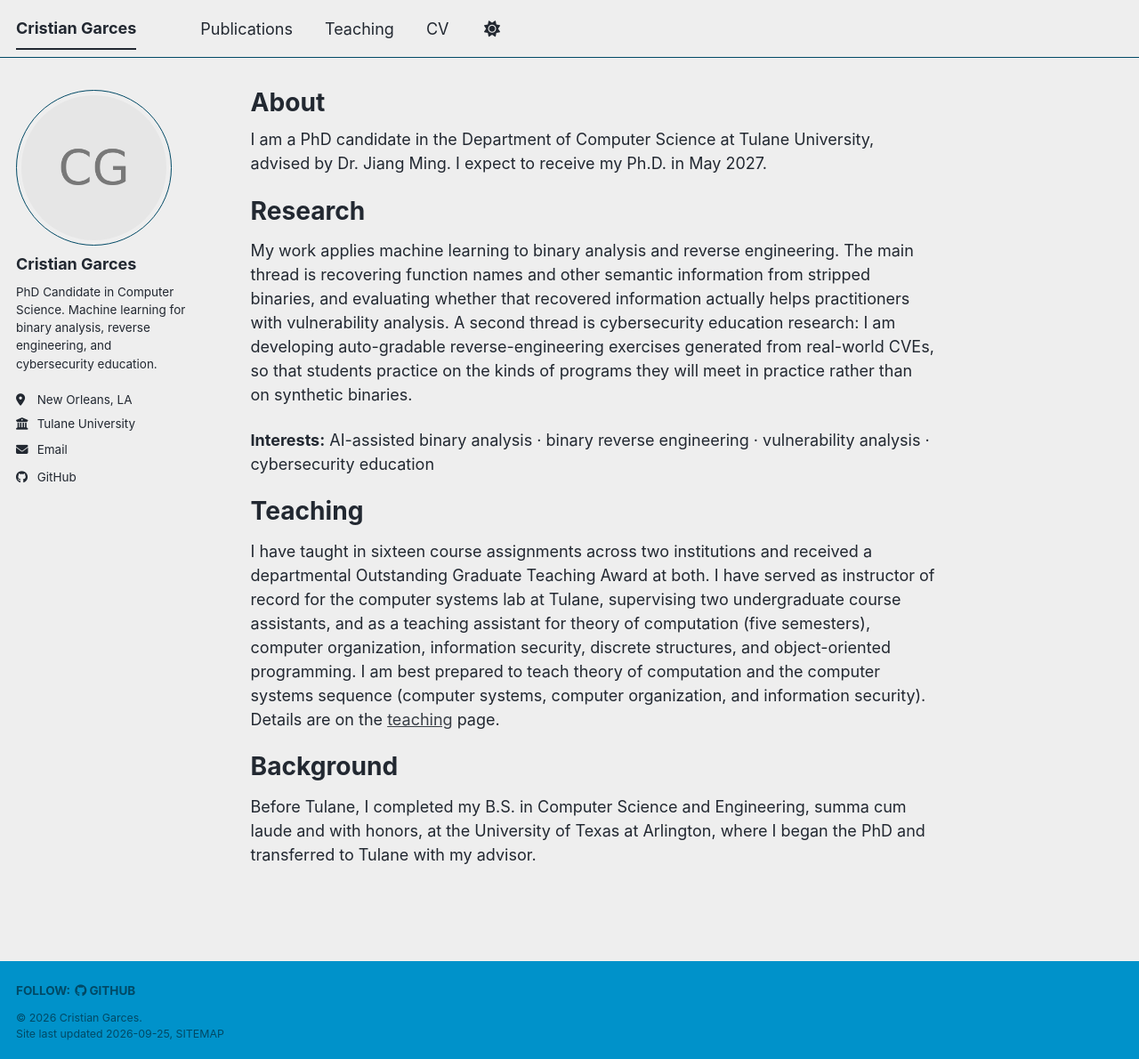
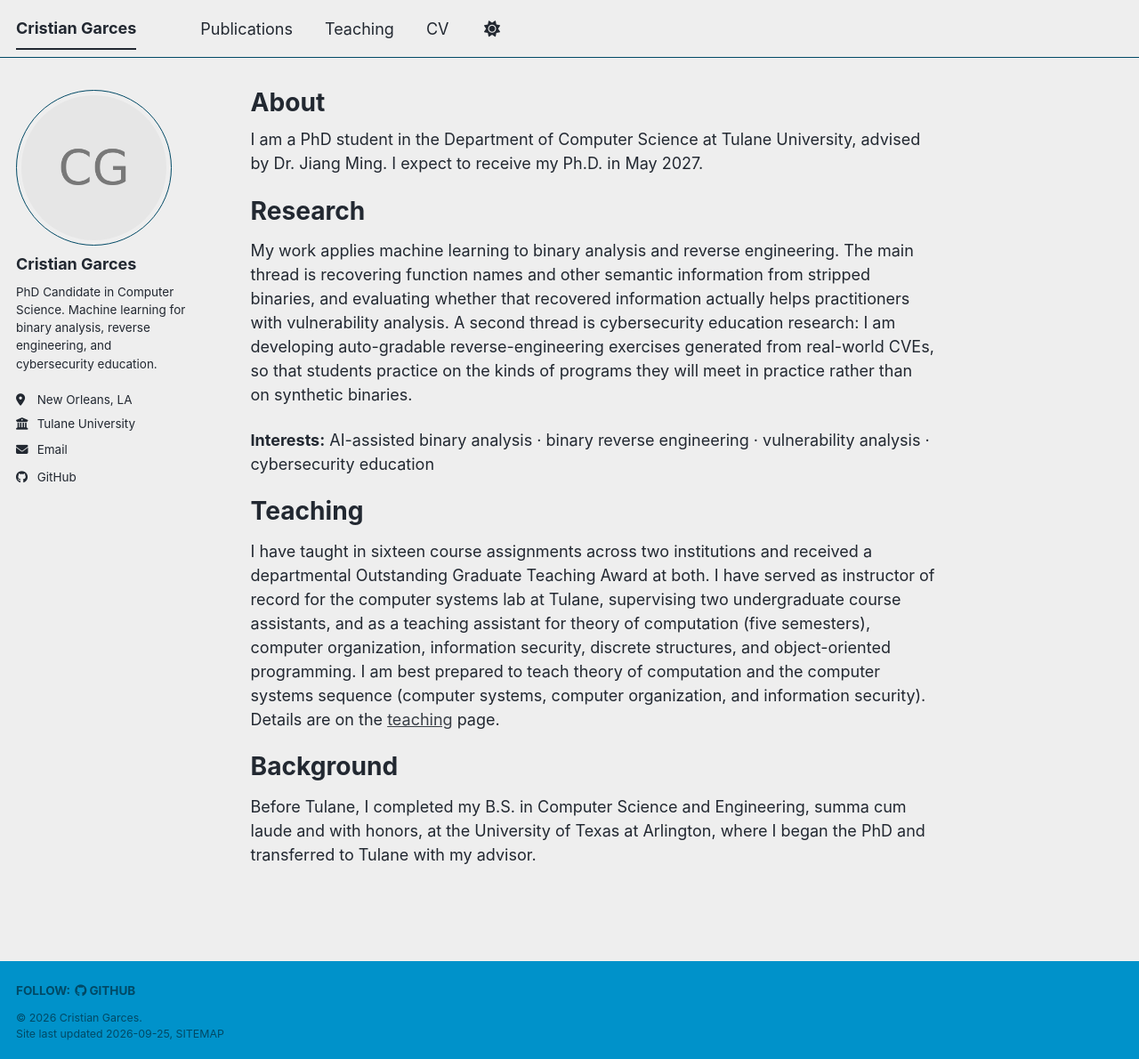
Before and after one commit to criscgarces/criscgarces.github.io, a Jekyll site: the page built from _pages/about.md, in a window 1280 px wide and 1190 px high. Shown: the whole window at 89% size. Built offline with Jekyll 4.4.1, drawn with Linux system fonts in a browser that asks for light colours; a style sheet for code colours, icons or effects is not loaded.

Commit message:
updated about

```diff
--- a/_pages/about.md
+++ b/_pages/about.md
@@ -7,18 +7,18 @@ redirect_from:
   - /about.html
 ---
 
-I am a PhD candidate in the Department of Computer Science at Tulane University, advised by Dr. Jiang Ming. I expect to receive my Ph.D. in May 2027.
+I am a PhD student in the Department of Computer Science at Tulane University, advised by Dr. Jiang Ming. I expect to receive my Ph.D. in May 2027.
 
-Research
-======
+# Research
+
 My work applies machine learning to binary analysis and reverse engineering. The main thread is recovering function names and other semantic information from stripped binaries, and evaluating whether that recovered information actually helps practitioners with vulnerability analysis. A second thread is cybersecurity education research: I am developing auto-gradable reverse-engineering exercises generated from real-world CVEs, so that students practice on the kinds of programs they will meet in practice rather than on synthetic binaries.
 
 **Interests:** AI-assisted binary analysis · binary reverse engineering · vulnerability analysis · cybersecurity education
 
-Teaching
-======
+# Teaching
+
 I have taught in sixteen course assignments across two institutions and received a departmental Outstanding Graduate Teaching Award at both. I have served as instructor of record for the computer systems lab at Tulane, supervising two undergraduate course assistants, and as a teaching assistant for theory of computation (five semesters), computer organization, information security, discrete structures, and object-oriented programming. I am best prepared to teach theory of computation and the computer systems sequence (computer systems, computer organization, and information security). Details are on the [teaching](/teaching/) page.
 
-Background
-======
+# Background
+
 Before Tulane, I completed my B.S. in Computer Science and Engineering, summa cum laude and with honors, at the University of Texas at Arlington, where I began the PhD and transferred to Tulane with my advisor.
```
